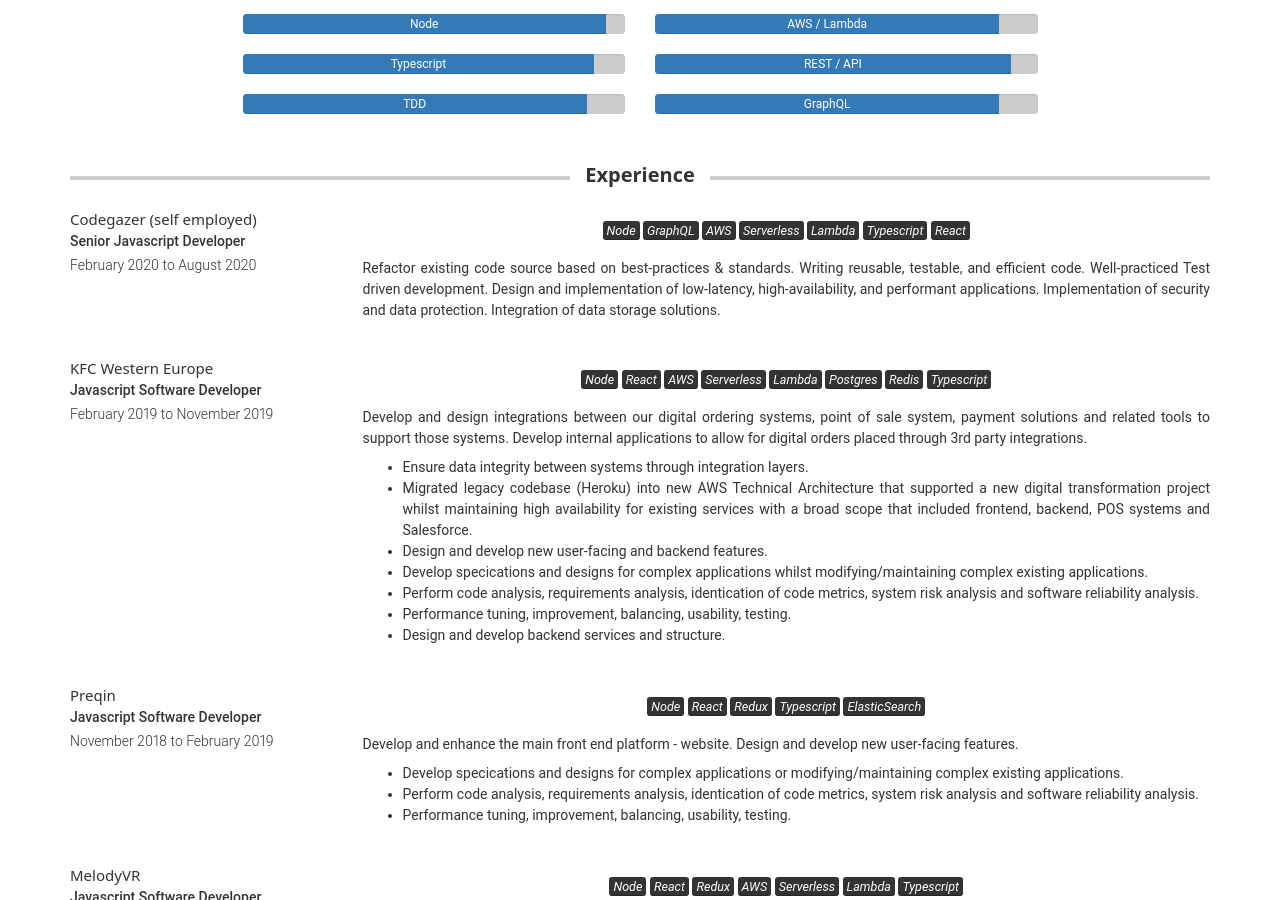
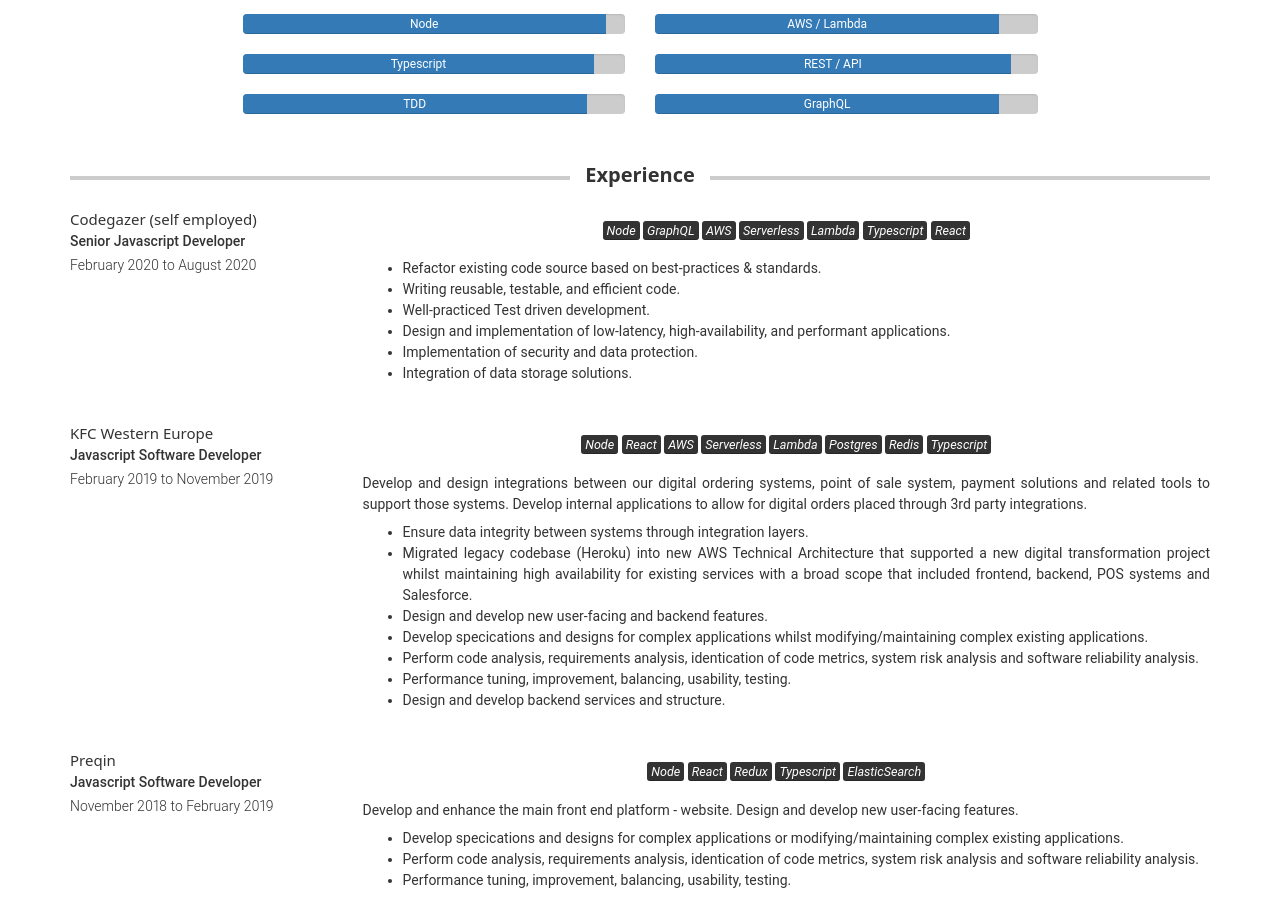
Before and after one commit to marclally/marclally.github.io, a Jekyll site: the page built from index.md, in a window 1280 px wide and 900 px high, scrolled down 623 px. Built offline with Jekyll 4.4.1, drawn with Linux system fonts in a browser that asks for light colours; nearby versions of some CDN libraries; some web fonts are replaced.

Commit message:
update layout

```diff
--- a/_data/experience.yml
+++ b/_data/experience.yml
@@ -3,7 +3,7 @@
   job_title: "Senior Javascript Developer"
   dates: "February 2020 to August 2020"
   quote: "<mark>Node</mark>  <mark>GraphQL</mark>  <mark>AWS</mark>  <mark>Serverless</mark> <mark>Lambda</mark> <mark>Typescript</mark> <mark>React</mark>\n"
-  description: "Refactor existing code source based on best-practices & standards.\n Writing reusable, testable, and efficient code.\n Well-practiced Test driven development. \n Design and implementation of low-latency, high-availability, and performant applications. \n Implementation of security and data protection. \n Integration of data storage solutions. \n"
+  description: "* Refactor existing code source based on best-practices & standards.\n * Writing reusable, testable, and efficient code.\n * Well-practiced Test driven development. \n * Design and implementation of low-latency, high-availability, and performant applications. \n * Implementation of security and data protection. \n * Integration of data storage solutions. \n"
 - layout: left
   company: "KFC Western Europe"
   job_title: "Javascript Software Developer"
```
